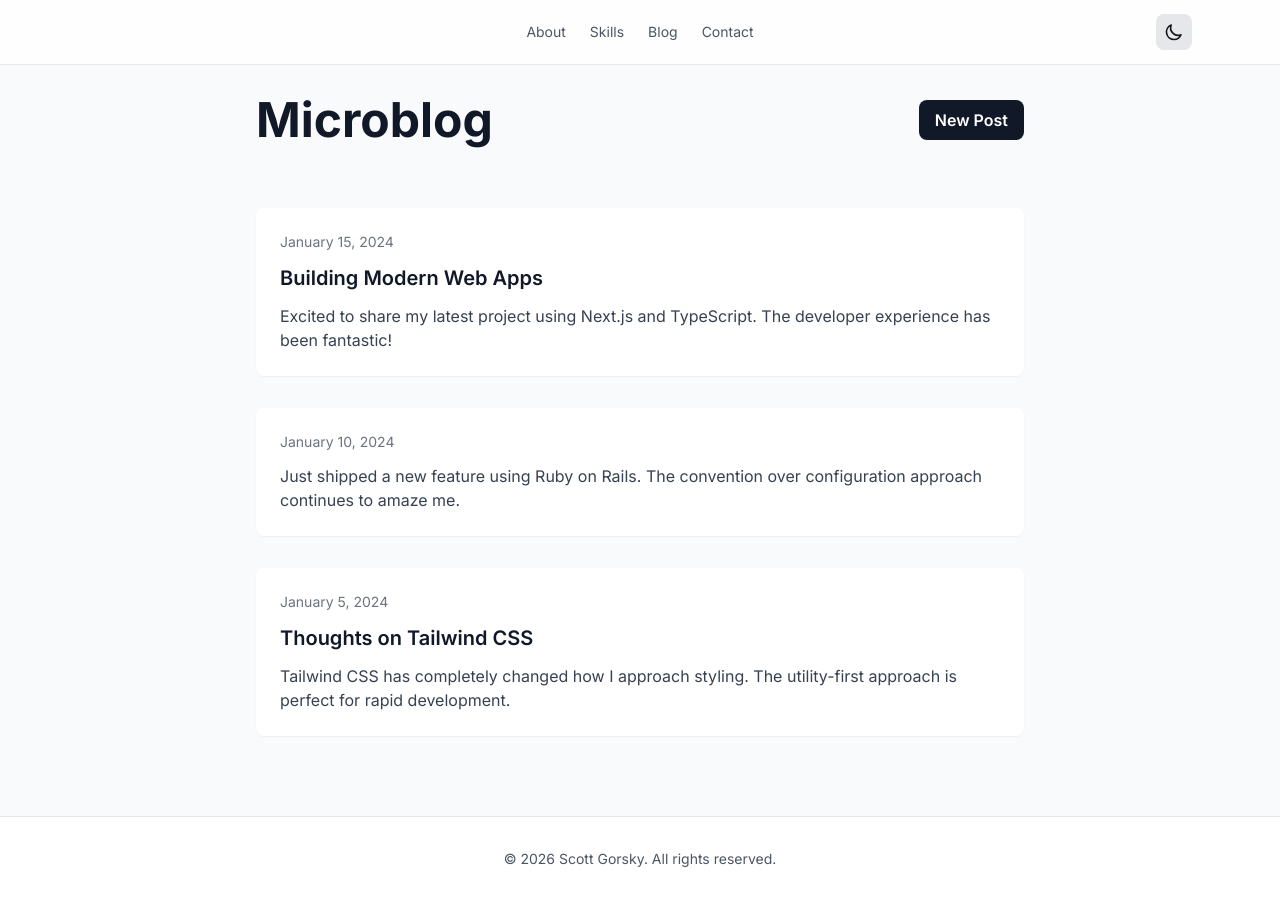
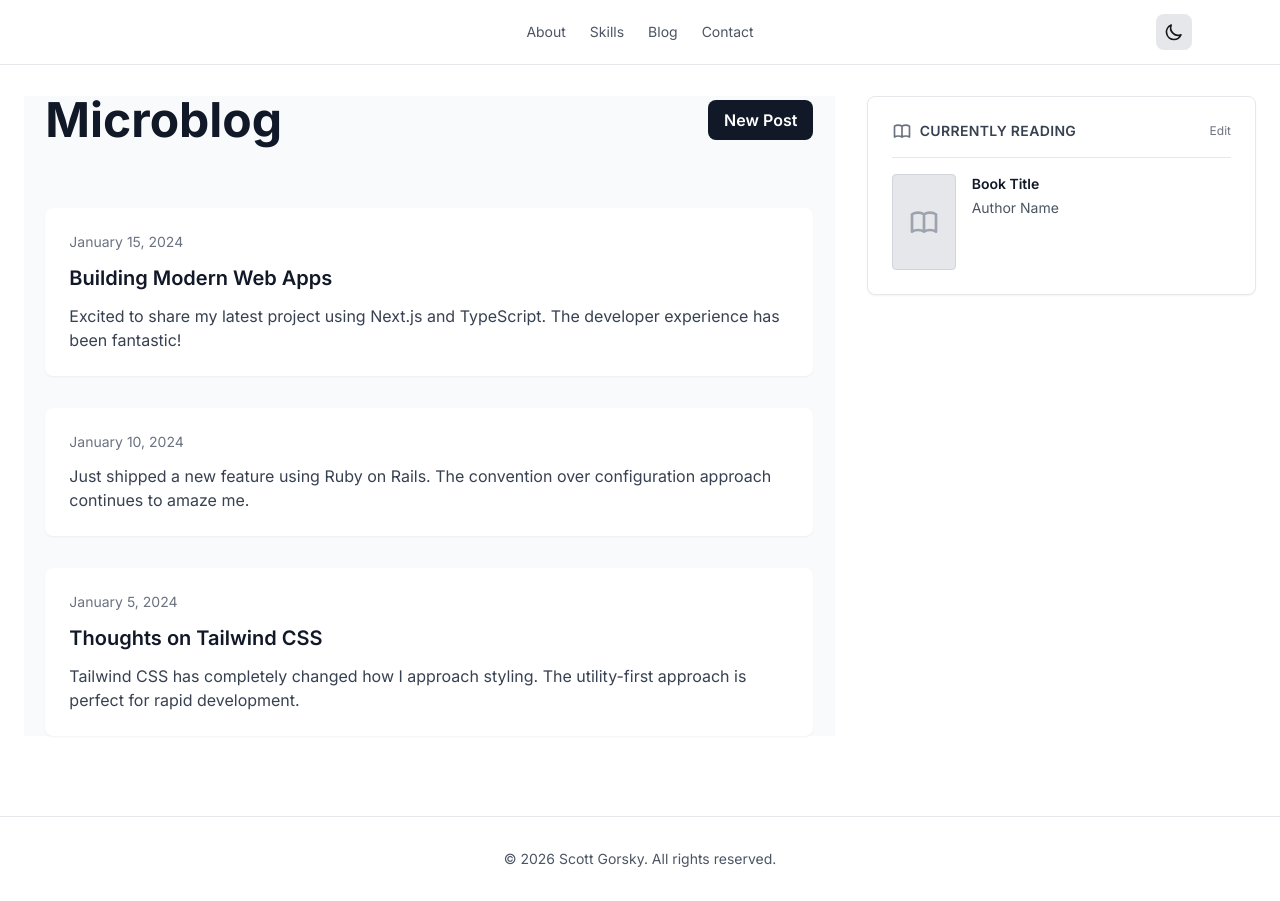
Before and after one commit to sjgorsky/personal-portfolio, a Next.js app: page /blog in a window 1280 px wide. Built offline with nearby package versions, Linux system fonts and the light colour scheme.

Commit message:
add Currently Reading section

```diff
--- a/app/blog/page.tsx
+++ b/app/blog/page.tsx
@@ -1,12 +1,24 @@
 import Microblog from '@/components/Microblog';
 import Navigation from '@/components/Navigation';
 import Footer from '@/components/Footer';
+import CurrentlyReading from '@/components/CurrentlyReading';
 
 export default function BlogPage() {
   return (
     <main className="min-h-screen">
       <Navigation />
-      <Microblog />
+      <div className="max-w-7xl mx-auto px-6 pt-24 pb-20">
+        <div className="grid grid-cols-1 lg:grid-cols-3 gap-8">
+          <div className="lg:col-span-2">
+            <Microblog />
+          </div>
+          <div className="lg:col-span-1">
+            <div className="sticky top-24">
+              <CurrentlyReading />
+            </div>
+          </div>
+        </div>
+      </div>
       <Footer />
     </main>
   );
--- /dev/null
+++ b/components/CurrentlyReading.tsx
@@ -0,0 +1,206 @@
+'use client';
+
+import { useState, useEffect } from 'react';
+
+interface ReadingData {
+  title: string;
+  author: string;
+  coverImage?: string;
+  link?: string;
+}
+
+const STORAGE_KEY = 'currently-reading';
+const defaultReading: ReadingData = {
+  title: 'Book Title',
+  author: 'Author Name',
+  coverImage: '',
+  link: '',
+};
+
+export default function CurrentlyReading() {
+  const [reading, setReading] = useState<ReadingData>(defaultReading);
+  const [isEditing, setIsEditing] = useState(false);
+  const [formData, setFormData] = useState<ReadingData>(defaultReading);
+
+  useEffect(() => {
+    // Load from localStorage on mount
+    const stored = localStorage.getItem(STORAGE_KEY);
+    if (stored) {
+      try {
+        const parsed = JSON.parse(stored);
+        setReading(parsed);
+        setFormData(parsed);
+      } catch (e) {
+        // If parsing fails, use defaults
+        setReading(defaultReading);
+        setFormData(defaultReading);
+      }
+    }
+  }, []);
+
+  const handleSave = () => {
+    setReading(formData);
+    localStorage.setItem(STORAGE_KEY, JSON.stringify(formData));
+    setIsEditing(false);
+  };
+
+  const handleCancel = () => {
+    setFormData(reading);
+    setIsEditing(false);
+  };
+
+  const handleEdit = () => {
+    setFormData(reading);
+    setIsEditing(true);
+  };
+
+  return (
+    <div className="bg-white dark:bg-gray-800 rounded-lg p-6 shadow-sm border border-gray-200 dark:border-gray-700">
+      <div className="flex items-center justify-between mb-4">
+        <div className="flex items-center gap-2">
+          <svg
+            className="w-5 h-5 text-gray-500 dark:text-gray-400"
+            fill="none"
+            stroke="currentColor"
+            viewBox="0 0 24 24"
+          >
+            <path
+              strokeLinecap="round"
+              strokeLinejoin="round"
+              strokeWidth={2}
+              d="M12 6.253v13m0-13C10.832 5.477 9.246 5 7.5 5S4.168 5.477 3 6.253v13C4.168 18.477 5.754 18 7.5 18s3.332.477 4.5 1.253m0-13C13.168 5.477 14.754 5 16.5 5c1.747 0 3.332.477 4.5 1.253v13C19.832 18.477 18.247 18 16.5 18c-1.746 0-3.332.477-4.5 1.253"
+            />
+          </svg>
+          <h3 className="text-sm font-semibold text-gray-700 dark:text-gray-300 uppercase tracking-wide">
+            Currently Reading
+          </h3>
+        </div>
+        {!isEditing && (
+          <button
+            onClick={handleEdit}
+            className="text-xs text-gray-500 dark:text-gray-400 hover:text-gray-700 dark:hover:text-gray-300 transition-colors"
+            aria-label="Edit"
+          >
+            Edit
+          </button>
+        )}
+      </div>
+      <div className="border-t border-gray-200 dark:border-gray-700 pt-4">
+        {isEditing ? (
+          <div className="space-y-4">
+            <div>
+              <label className="block text-xs font-medium text-gray-700 dark:text-gray-300 mb-1">
+                Book Title
+              </label>
+              <input
+                type="text"
+                value={formData.title}
+                onChange={(e) => setFormData({ ...formData, title: e.target.value })}
+                className="w-full px-3 py-2 text-sm border border-gray-300 dark:border-gray-600 rounded-lg bg-white dark:bg-gray-700 text-gray-900 dark:text-white focus:outline-none focus:ring-2 focus:ring-gray-500"
+                placeholder="Book Title"
+              />
+            </div>
+            <div>
+              <label className="block text-xs font-medium text-gray-700 dark:text-gray-300 mb-1">
+                Author
+              </label>
+              <input
+                type="text"
+                value={formData.author}
+                onChange={(e) => setFormData({ ...formData, author: e.target.value })}
+                className="w-full px-3 py-2 text-sm border border-gray-300 dark:border-gray-600 rounded-lg bg-white dark:bg-gray-700 text-gray-900 dark:text-white focus:outline-none focus:ring-2 focus:ring-gray-500"
+                placeholder="Author Name"
+              />
+            </div>
+            <div>
+              <label className="block text-xs font-medium text-gray-700 dark:text-gray-300 mb-1">
+                Cover Image URL (optional)
+              </label>
+              <input
+                type="text"
+                value={formData.coverImage || ''}
+                onChange={(e) => setFormData({ ...formData, coverImage: e.target.value })}
+                className="w-full px-3 py-2 text-sm border border-gray-300 dark:border-gray-600 rounded-lg bg-white dark:bg-gray-700 text-gray-900 dark:text-white focus:outline-none focus:ring-2 focus:ring-gray-500"
+                placeholder="https://..."
+              />
+            </div>
+            <div>
+              <label className="block text-xs font-medium text-gray-700 dark:text-gray-300 mb-1">
+                Link URL (optional)
+              </label>
+              <input
+                type="text"
+                value={formData.link || ''}
+                onChange={(e) => setFormData({ ...formData, link: e.target.value })}
+                className="w-full px-3 py-2 text-sm border border-gray-300 dark:border-gray-600 rounded-lg bg-white dark:bg-gray-700 text-gray-900 dark:text-white focus:outline-none focus:ring-2 focus:ring-gray-500"
+                placeholder="https://..."
+              />
+            </div>
+            <div className="flex gap-2 pt-2">
+              <button
+                onClick={handleSave}
+                className="flex-1 px-3 py-2 text-sm bg-gray-900 dark:bg-white text-white dark:text-gray-900 rounded-lg font-semibold hover:bg-gray-800 dark:hover:bg-gray-100 transition-colors"
+              >
+                Save
+              </button>
+              <button
+                onClick={handleCancel}
+                className="flex-1 px-3 py-2 text-sm bg-gray-200 dark:bg-gray-700 text-gray-900 dark:text-gray-300 rounded-lg font-semibold hover:bg-gray-300 dark:hover:bg-gray-600 transition-colors"
+              >
+                Cancel
+              </button>
+            </div>
+          </div>
+        ) : (
+          <div className="flex gap-4">
+            <div className="flex-shrink-0">
+              {reading.coverImage ? (
+                <img
+                  src={reading.coverImage}
+                  alt={`${reading.title} cover`}
+                  className="w-16 h-24 object-cover rounded border border-gray-300 dark:border-gray-600"
+                />
+              ) : (
+                <div className="w-16 h-24 bg-gray-200 dark:bg-gray-700 rounded border border-gray-300 dark:border-gray-600 flex items-center justify-center">
+                  <svg
+                    className="w-8 h-8 text-gray-400 dark:text-gray-500"
+                    fill="none"
+                    stroke="currentColor"
+                    viewBox="0 0 24 24"
+                  >
+                    <path
+                      strokeLinecap="round"
+                      strokeLinejoin="round"
+                      strokeWidth={2}
+                      d="M12 6.253v13m0-13C10.832 5.477 9.246 5 7.5 5S4.168 5.477 3 6.253v13C4.168 18.477 5.754 18 7.5 18s3.332.477 4.5 1.253m0-13C13.168 5.477 14.754 5 16.5 5c1.747 0 3.332.477 4.5 1.253v13C19.832 18.477 18.247 18 16.5 18c-1.746 0-3.332.477-4.5 1.253"
+                    />
+                  </svg>
+                </div>
+              )}
+            </div>
+            <div className="flex-1 min-w-0">
+              <h4 className="text-sm font-semibold text-gray-900 dark:text-white mb-1">
+                {reading.title}
+              </h4>
+              <p className="text-sm text-gray-600 dark:text-gray-400 mb-2">
+                {reading.author}
+              </p>
+              {reading.link && (
+                <div className="border-t border-gray-200 dark:border-gray-700 pt-2 mt-2">
+                  <a
+                    href={reading.link}
+                    target="_blank"
+                    rel="noopener noreferrer"
+                    className="text-xs text-gray-500 dark:text-gray-400 hover:text-gray-700 dark:hover:text-gray-300 transition-colors"
+                  >
+                    View on Micro.blog →
+                  </a>
+                </div>
+              )}
+            </div>
+          </div>
+        )}
+      </div>
+    </div>
+  );
+}
--- a/components/Microblog.tsx
+++ b/components/Microblog.tsx
@@ -96,7 +96,7 @@ export default function Microblog() {
   };
 
   return (
-    <section className="py-20 px-6 bg-gray-50 dark:bg-gray-900 min-h-screen pt-24">
+    <section className="bg-gray-50 dark:bg-gray-900">
       <div className="max-w-3xl mx-auto">
         <div className="flex justify-between items-center mb-16">
           <h2 className="text-4xl md:text-5xl font-bold text-gray-900 dark:text-white">
```
